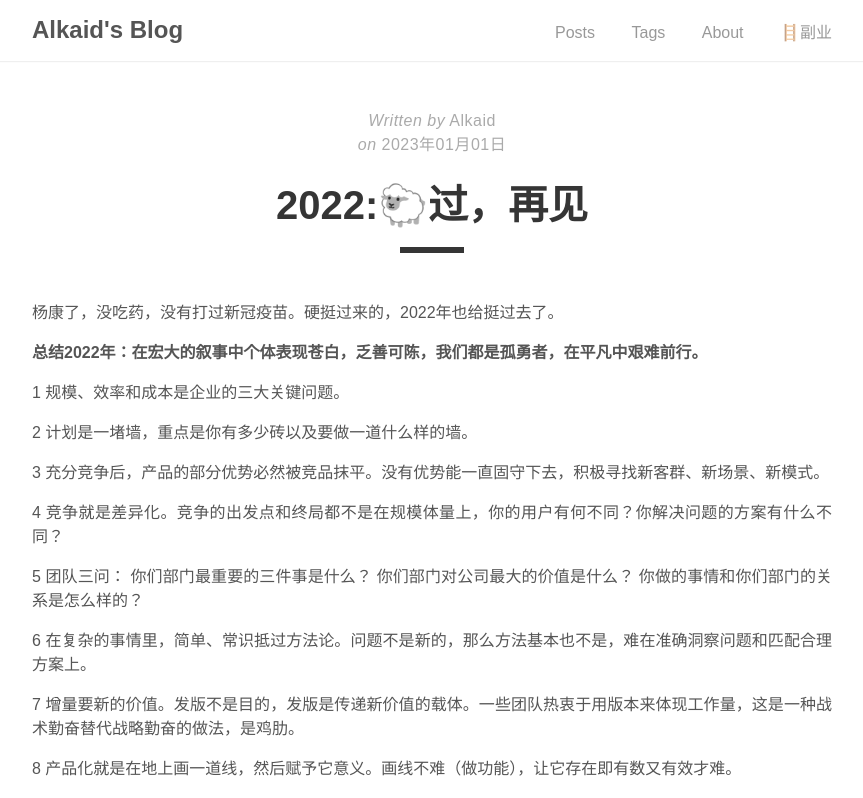
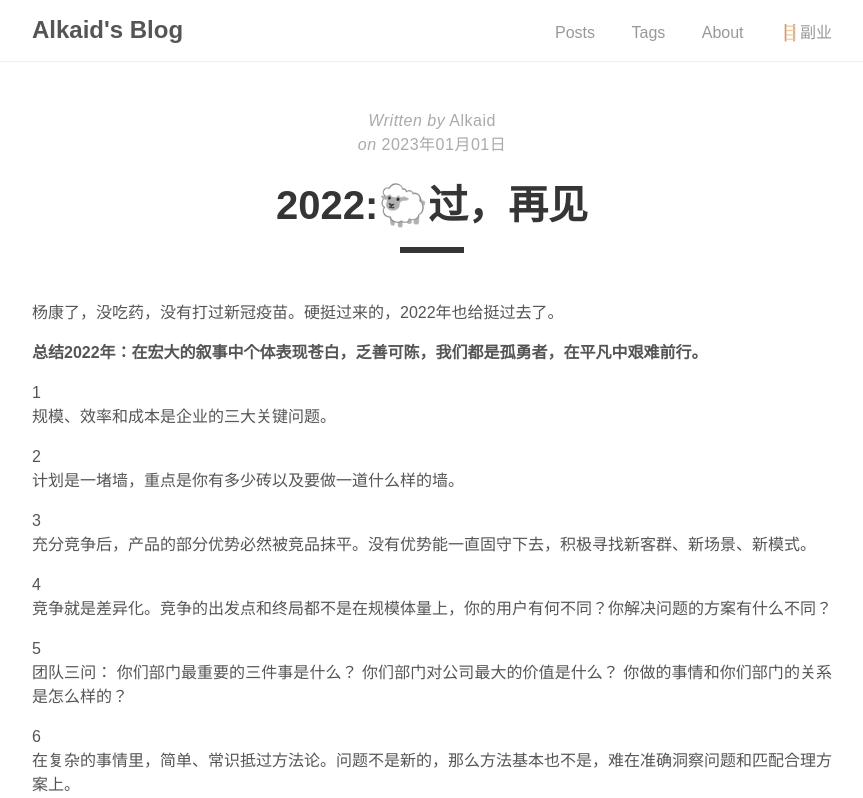
Before and after one commit to AlkaidWaong/ifoz, a Jekyll site: the page built from _posts/2023-01-01-my-annual-summary.md, in a window 1280 px wide. Shown: the top 798 px of the page, without its empty margins (208-1071 px from the left). Built offline with Jekyll 4.4.1, drawn with Linux system fonts in a browser that asks for light colours; some of the changed text lies outside the part shown.

Commit message:
Update 2023-01-01-my-annual-summary.md

```diff
--- a/_posts/2023-01-01-my-annual-summary.md
+++ b/_posts/2023-01-01-my-annual-summary.md
@@ -13,32 +13,31 @@ tags:
 
 
 
-1
+1 <br>
 规模、效率和成本是企业的三大关键问题。
 
-2
+2<br>
 计划是一堵墙，重点是你有多少砖以及要做一道什么样的墙。
 
-3
+3<br>
 充分竞争后，产品的部分优势必然被竞品抹平。没有优势能一直固守下去，积极寻找新客群、新场景、新模式。
 
-4
+4<br>
 竞争就是差异化。竞争的出发点和终局都不是在规模体量上，你的用户有何不同？你解决问题的方案有什么不同？
 
-5
+5<br>
 团队三问：
 你们部门最重要的三件事是什么？
 你们部门对公司最大的价值是什么？
 你做的事情和你们部门的关系是怎么样的？
 
-
-6
+6<br>
 在复杂的事情里，简单、常识抵过方法论。问题不是新的，那么方法基本也不是，难在准确洞察问题和匹配合理方案上。
 
-7
+7<br>
 增量要新的价值。发版不是目的，发版是传递新价值的载体。一些团队热衷于用版本来体现工作量，这是一种战术勤奋替代战略勤奋的做法，是鸡肋。
 
-8
+8<br>
 产品化就是在地上画一道线，然后赋予它意义。画线不难（做功能），让它存在即有数又有效才难。
 
 
```
